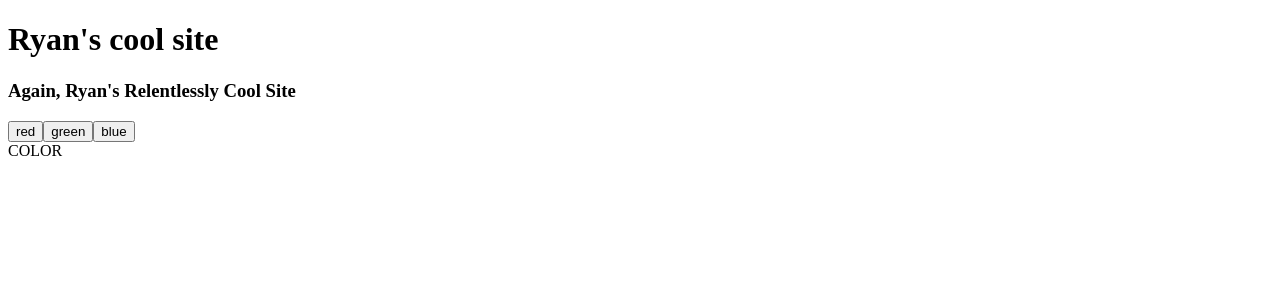
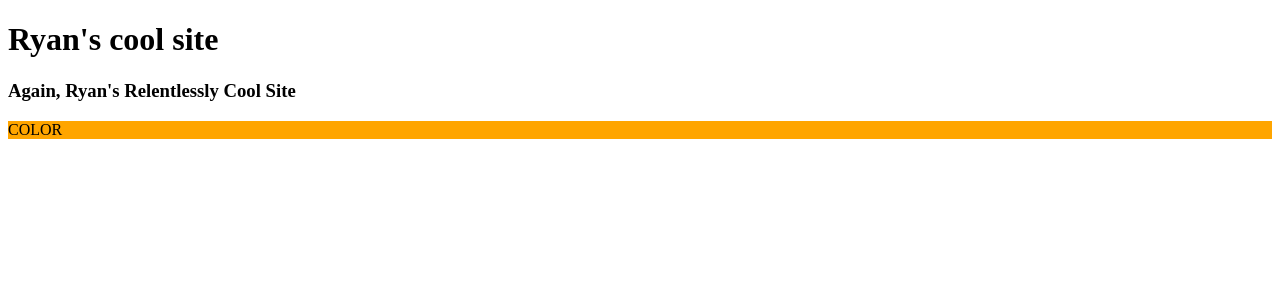
Before and after one commit to noah-puckett/ctweek6day2, a React app: page / in a window 1280 px wide. Shown: the top 300 px of the page. Built offline with nearby package versions, Linux system fonts and the light colour scheme.

Commit message:
THANK YOU LANCE I got the random color thing to work, aaaaaaaaaaaaaaaaaaa

```diff
--- a/src/components/App.js
+++ b/src/components/App.js
@@ -3,9 +3,10 @@ import Header from './Header';
 // import PhotoAlbum from './PhotoAlbum';
 // import Button from './Button';
 import Footer from './Footer';
+import RandomColor from './RandomColor';
 // import Color from './Color';
-import ColorPicker from '../components/ColorPicker';
-import ColorDisplay from './ColorDisplay';
+// import ColorPicker from '../components/ColorPicker';
+// import ColorDisplay from './ColorDisplay';
 // import Incrementer from '../components/Incrementer';
 
 
@@ -17,27 +18,28 @@ const textProps = {
 
 export default class App extends Component {
 
-    state = {
-        color: ''
-    }
+    // state = {
+    //     color: ''
+    // }
 
-    changeColor = color => {
-        console.log(color);
-        this.setState({ color });
-    }
+    // changeColor = color => {
+    //     console.log(color);
+    //     this.setState({ color });
+    // }
 
     render() {
 
-        const { color } = this.state;
+        // const { color } = this.state;
 
         return (<>
         <Header header={textProps.header} />
         {/* <PhotoAlbum photos={textProps.photos} /> */}
         <Footer footer={textProps.footer} />
         {/* <Color name="PANK" hex="#00aa00" rgb={[200, 10, 20]}/> */}
-        <ColorPicker changeColorHandler={this.changeColor} />
-        <ColorDisplay color={color} />
+        {/* <ColorPicker changeColorHandler={this.changeColor} />
+        <ColorDisplay color={color} /> */}
         {/* { <Incrementer /> } */}
+        <RandomColor />
     </>);
     }
 }
--- /dev/null
+++ b/src/components/RandomColor.js
@@ -0,0 +1,21 @@
+import React, { Component } from 'react';
+
+export default class RandomColor extends Component {
+    state = {
+        color: 'white'
+    }
+
+    componentDidMount() {
+        setInterval(() => {
+            const colors = ['purple', 'red', 'green', 'pink', 'white', 'yellow', 'orange', 'blue', 'cyan', 'magenta'];
+            const num = Math.floor(Math.random() * colors.length);
+            this.setState({ color: colors[num] });
+        }, 1000);
+    }
+
+    render() {
+        return (<>
+        <div style={{ backgroundColor: this.state.color }}>COLOR</div>
+        </>);
+    }
+}
```
